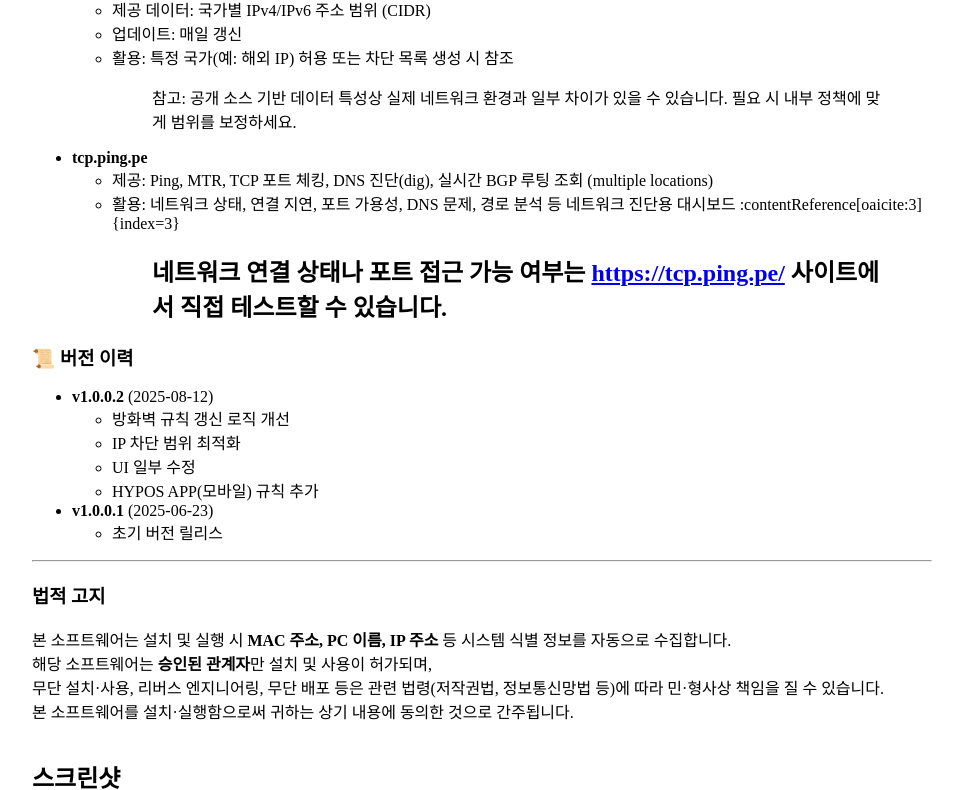
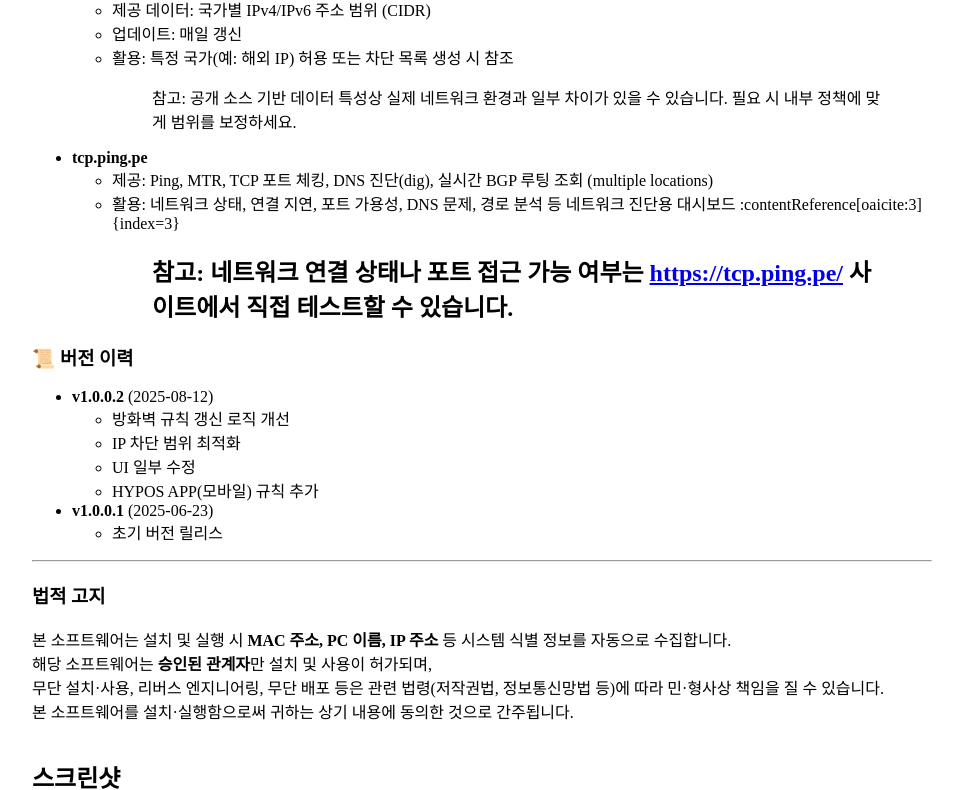
Before and after one commit to LeeTaeJong/LeeTaeJong.github.io, a Jekyll site: the page built from projects/HyFireWall.md, in a window 1280 px wide and 900 px high, scrolled down 1671 px, cut to the strip 0-790 px from the top of the window. Shown: the whole strip, without its empty margins (158-1121 px from the left). Built offline with Jekyll 4.4.1, drawn with Linux system fonts in a browser that asks for light colours.

Commit message:
Update HyFireWall.md

```diff
--- a/projects/HyFireWall.md
+++ b/projects/HyFireWall.md
@@ -73,7 +73,7 @@ HyFireWall은 국가별 IP 범위 데이터를 기반으로 차단 규칙을 생
 - **tcp.ping.pe**
   - 제공: Ping, MTR, TCP 포트 체킹, DNS 진단(dig), 실시간 BGP 루팅 조회 (multiple locations)
   - 활용: 네트워크 상태, 연결 지연, 포트 가용성, DNS 문제, 경로 분석 등 네트워크 진단용 대시보드 :contentReference[oaicite:3]{index=3}
-> 네트워크 연결 상태나 포트 접근 가능 여부는 <https://tcp.ping.pe/> 사이트에서 직접 테스트할 수 있습니다.
+> 참고: 네트워크 연결 상태나 포트 접근 가능 여부는 <https://tcp.ping.pe/> 사이트에서 직접 테스트할 수 있습니다.
 ---
 
 ### 📜 버전 이력
```
